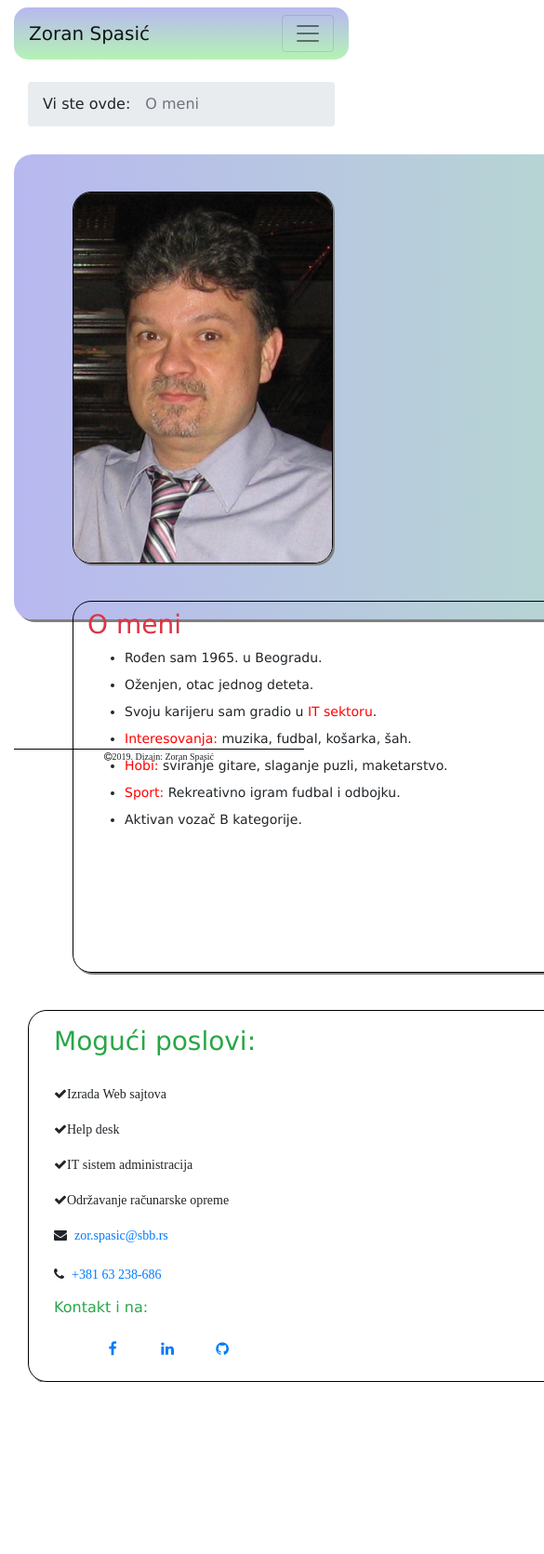
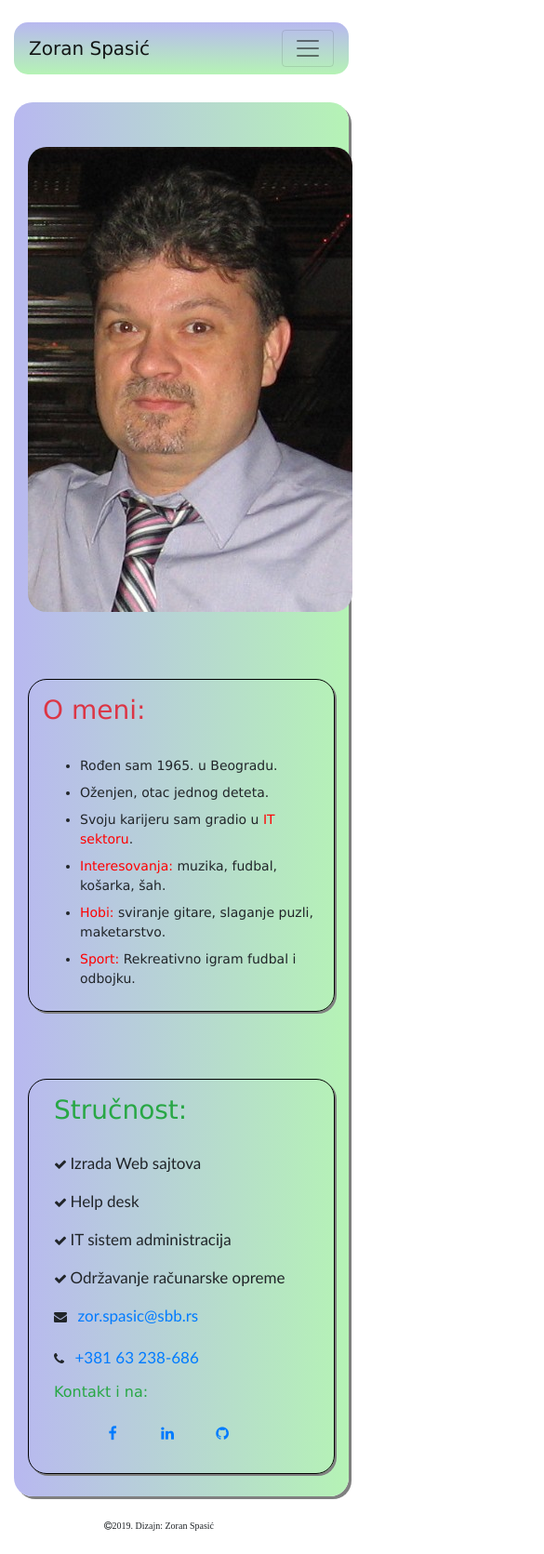
Before and after one commit to zoranspasic/Projekat-html-css, a plain HTML site: page index.html in a window 390 px wide. Shown: the top 1671 px of the page at 93% size, 585 px wide, since content can reach past the window. Before the commit the page ends 1486 px from the top, so only its background shows below. Drawn offline with nearby package versions, Linux system fonts and the light colour scheme.

Commit message:
Sredjena stil datoteka

```diff
--- a/Stil-folder/Stajl.css
+++ b/Stil-folder/Stajl.css
@@ -4,53 +4,44 @@ body {
     margin: auto;
     font-family: Verdana, Geneva, Tahoma, sans-serif;
     }
-#glavni {
-    width: 1200px;
-    height: 500px;
+
+#glavni, #glavni-cv {
+    width: auto;
+    height: auto;
     margin: auto;
     background-image: linear-gradient(to right, rgb(184, 184, 240), rgb(181, 243, 181));
     margin-top: 30px;
     box-shadow: 3px 3px grey;
     font-size: 14px;
+    border-radius: 20px;
 }
 
-#centar, #desno {
-    height: 80%;
+/* Index strana */
+#centar, #desno, #fotka {
     margin-top: 40px;
     border: 1px solid black;
     box-shadow: 2px 2px grey;
 }
 
-#levo {
-    width: 80%;
-    line-height: 80%;
-    margin-top: 40px;
-    border: 1px solid black;
-    box-shadow: 2px 2px grey;
+ul>li>span {
+   color: red;
 }
 
-#donji {
-    width: 1200px;
-    height: auto;
-    margin: auto;
-    border: 1px solid black;
+/* CV strana */
+#glavni-cv {
     background-image: linear-gradient(to left, rgb(184, 184, 240), rgb(181, 243, 181));
-    margin-top: 30px;
 }
-
 
 #podaci, #obrazovanje, #iskustvo {
     border: 1px solid black;
     font-size: 13px;
     box-shadow: 3px 3px grey;
-
 }
 
-#index-fotka {
-    height: 80%;
-    margin-top: 40px;
+/* Kontakt strana */
+#kontakt_levo, #kontakt_formular {
     border: 1px solid black;
-    box-shadow: 2px 2px grey;
+    box-shadow: 3px 3px grey;
 }
 
 div >a {
@@ -59,19 +50,6 @@ div >a {
     text-align: center;
 }
 
-#levi {
-    width: 40%;
-    line-height: 80%;
-    margin-top: 40px;
-    border: 1px solid black;
-}
-
-#desni {
-    width: 60%;
-    line-height: 80%;
-    margin-top: 40px;
-    border: 1px solid black;
-}
 #social > a:hover {
     background-color: aquamarine;
     text-decoration: none;
@@ -89,8 +67,10 @@ td {
     font-style: italic;
     font-size: 10px;
     padding-bottom: 10px;
-    border-top: 1px solid black;
 }
-ul>li>span {
-    color: red;
+
+  /* Navigacija */
+  .nav-item:hover {
+    background-color: yellowgreen;
+    font-weight: bolder;
   }
--- a/index.html
+++ b/index.html
@@ -12,21 +12,23 @@
   <link rel="stylesheet" type="text/css" href="./Stil-folder/Stajl.css">
   <title>Projekat-HTMl-CSS-Zoran Spasić</title>
   <style>
-    .footer {
-      bottom: 0;
-    }
-
     nav {
       background-image: linear-gradient(to bottom, rgb(184, 184, 240), rgb(181, 243, 181));
       border-radius: 15px;
     }
+
+    td > span {
+      font-family: 'Gill Sans', 'Gill Sans MT', Calibri, 'Trebuchet MS', sans-serif;
+      font-size: 17px;
+    }
+
   </style>
 </head>
 
-<body class="container col-sm- pt-2">
+<body class="container col-sm- pt-4">
 
   <!-- Meni, stil: "bootstrap navbar"-->
-  <nav class="navbar navbar-expand-sm navbar-light mb-4">
+  <nav class="navbar navbar-light navbar-expand-sm mb-4">
 
     <a class="navbar-brand" href="Zoki.jpg">Zoran Spasić</a>
 
@@ -52,62 +54,50 @@
     </div>
   </nav>
 
-  <!-- informacioni meni, stil: "breadcrumb"-->
-  <div class="container-fluid">
-    <nav>
-      <ol class="breadcrumb">
-        <li class="mr-3">Vi ste ovde:</li>
-
-        <li class="breadcrumb-item active">O meni</li>
-      </ol>
-    </nav>
-  </div>
-
-  <!-- Glavni div koji formatira stranicu i sadrzi ostale elemente -->
-  <div id="glavni" class="container row" style="border-radius: 20px">
+  <!-- Glavni div koji formatira stranicu i sadrži ostale elemente -->
+  <div id="glavni" class="container row">
 
     <!-- Moja fotka koja jos uvek nije responsive -->
-    <img id="index-fotka" src="Zoki.jpg" alt="Moja_fotka" class="col-md- ml-5" style="border-radius: 20px">
+    <img id="index-fotka" src="Zoki.jpg" alt="Moja_fotka" class="mx-auto mt-5 mb-4" style="border-radius: 20px">
 
     <!-- Centralni prozor sa nekim informacijama o meni, stil: "unordered list" -->
-    <div id="centar" class="col-md-3 ml-5" style="border-radius: 20px">
-      <h3 class="pt-2 text-danger">O meni</h3>
+    <div id="centar" class="col-md-4 mx-auto mt-5 mb-4" style="border-radius: 20px">
+      <h3 class="pt-3 text-danger">O meni:</h3>
       <ul>
-        <li class="pb-2"> Rođen sam 1965. u Beogradu. </li>
+        <li class="pb-2 pt-4"> Rođen sam 1965. u Beogradu. </li>
         <li class="pb-2"> Oženjen, otac jednog deteta. </li>
         <li class="pb-2"> Svoju karijeru sam gradio u <span> IT sektoru</span>.</li>
         <li class="pb-2"> <span> Interesovanja:</span> muzika, fudbal, košarka, šah.</li>
         <li class="pb-2"> <span> Hobi:</span> sviranje gitare, slaganje puzli, maketarstvo. </li>
         <li class="pb-2"> <span> Sport:</span> Rekreativno igram fudbal i odbojku.</li>
-        <li> Aktivan vozač B kategorije. </li>
       </ul>
     </div>
-    <!-- Desni prozor sa mogucim poslovima, stil: "table" -->
-    <div id="desno" class="container col-md-4" style="border-radius: 20px">
+    <!-- Desni prozor sa mogućim poslovima, stil: "table" -->
+    <div id="desno" class="container col-md-3 mt-5 mb-4" style="border-radius: 20px">
 
       <table class="table table-borderless col-md-4">
         <th>
-          <h3 class="text-success mt-1">Mogući poslovi:</h3>
+          <h3 class="text-success mt-1">Stručnost:</h3>
         </th>
         <tr>
-          <td class="fa fa-check">Izrada Web sajtova</td>
+          <td class="fa fa-check"> <span> Izrada Web sajtova</span></td>
         </tr>
         <tr>
-          <td class="fa fa-check">Help desk</td>
+          <td class="fa fa-check"> <span> Help desk</span></td>
         </tr>
         <tr>
-          <td class="fa fa-check">IT sistem administracija</td>
+          <td class="fa fa-check"> <span> IT sistem administracija</span></td>
         </tr>
         <tr>
-          <td class="fa fa-check">Održavanje računarske opreme</td>
+          <td class="fa fa-check"> <span> Održavanje računarske opreme</span></td>
         </tr>
         <tr>
-          <td class="fa fa-envelope"><a class="ml-2" href="mailto:zor.spasic@sbb.rs">zor.spasic@sbb.rs</a></td>
+          <td class="fa fa-envelope"> <span> <a class="ml-2" href="mailto:zor.spasic@sbb.rs">zor.spasic@sbb.rs </span></a></td>
         </tr>
         <tr>
-          <td class="mt-1 fa fa-phone"><a class="ml-2" href="#">+381 63 238-686</a></td>
+          <td class="mt-1 fa fa-phone"> <span> <a class="ml-2" href="#">+381 63 238-686</span></a></td>
         </tr>
-        <!-- Pokusaj da se naprave linkovi za kontakt na drustvenim i programerskim mrezama -->
+        <!-- Pokušaj da se naprave linkovi za kontakt na društvenim i programerskim mrezama -->
         <tr>
           <td class="text-success">Kontakt i na:</td>
         </tr>
@@ -125,8 +115,8 @@
       </table>
     </div>
   </div>
-  <!-- Footer koji jos uvek ne prati stranicu -->
-  <div class="container-fluid footer">
+  <!-- Footer koji još uvek ne prati širinu stranice -->
+  <div class="container-fluid footer mt-4">
     <p class="fa fa-copyright">2019. Dizajn: Zoran Spasić</p>
   </div>
 </body>
```
Also changed, not shown: Projekat-ZSpasicucenik-CV.html (+4 -23 lines), Projekat-ZSpasicucenik-kontakt.html (+4 -29 lines), Projekat-ZSpasicucenik-projekti.html (+5 -27 lines).
